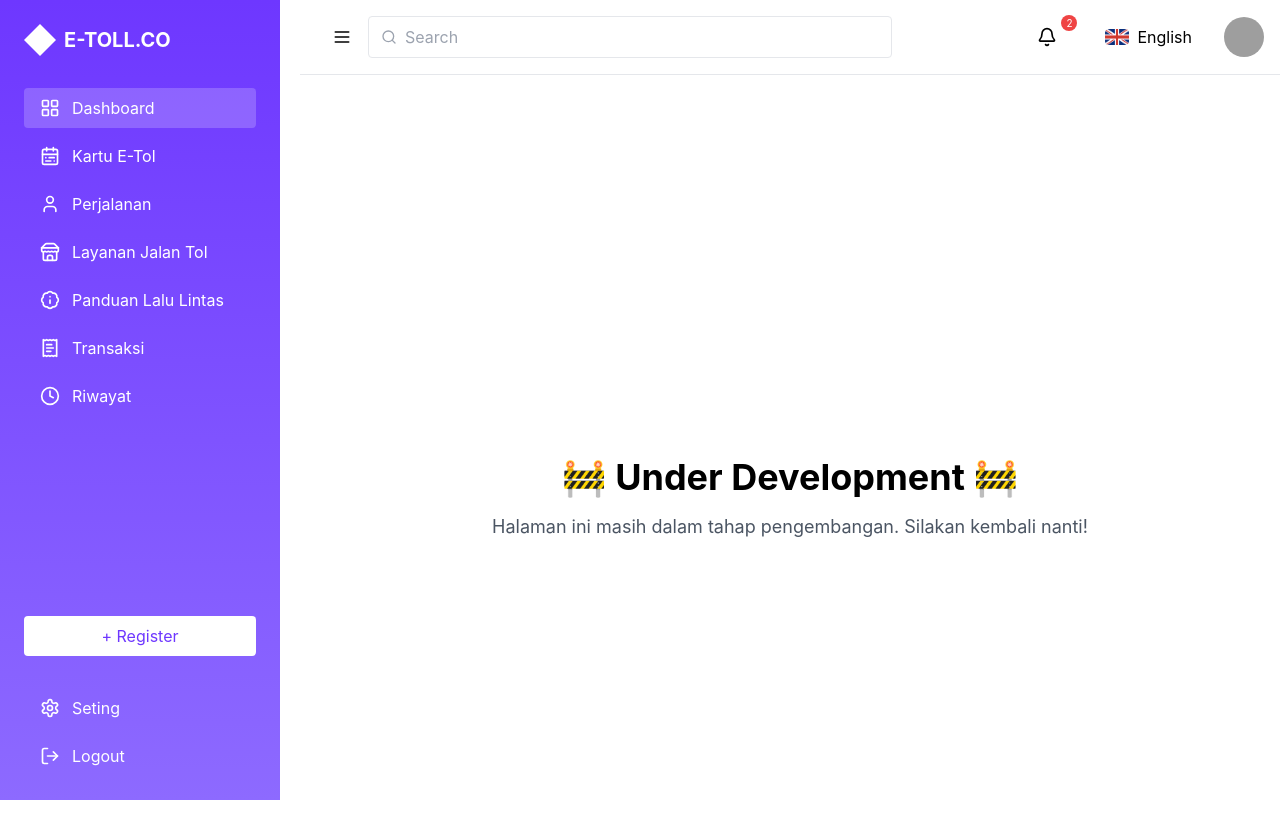
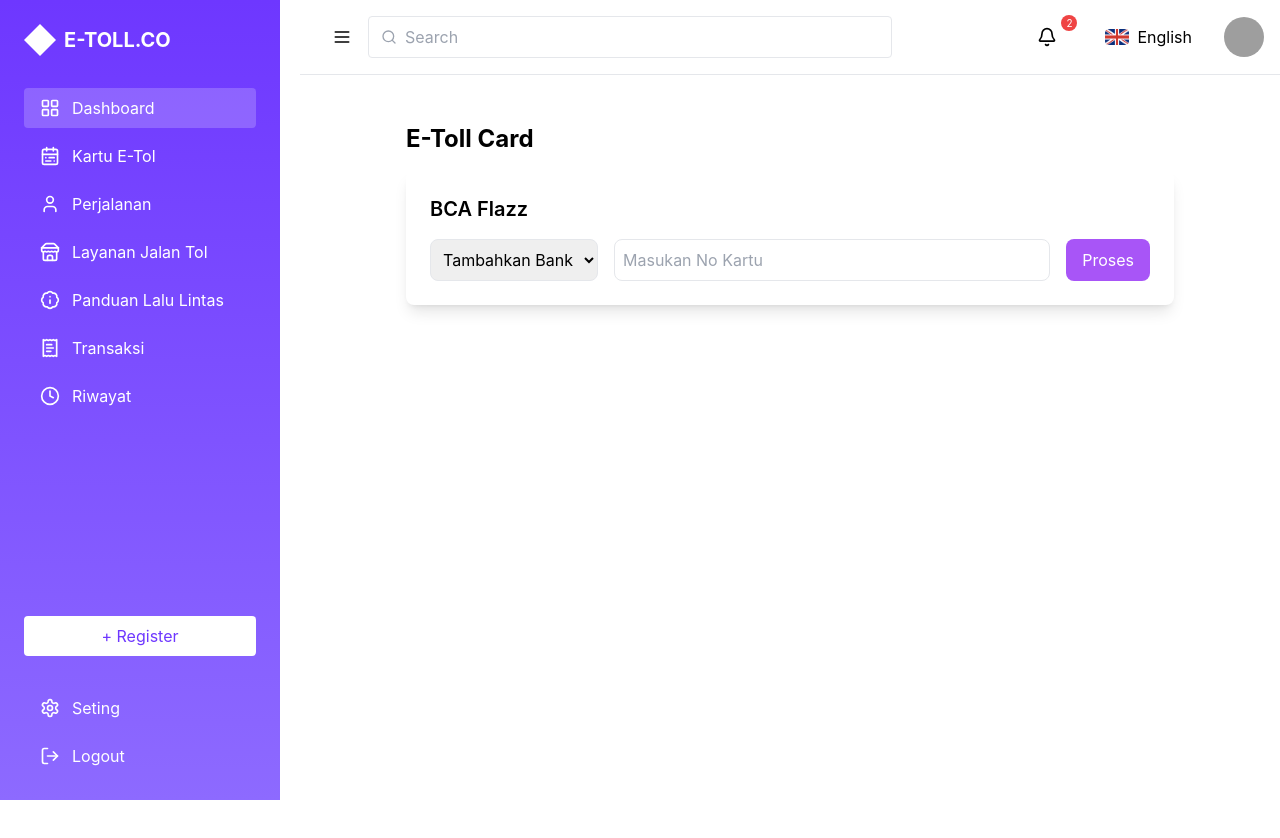
Before and after one commit to yoga220802/e-toll.co, a React (Create React App) app: page /toll-card in a window 1280 px wide. Shown: the top 838 px of the page. After the commit the page ends 800 px from the top, so only its background shows below. Built offline with nearby package versions, Linux system fonts and the light colour scheme; grey boxes are pictures that could not be loaded.

Commit message:
feat: implement E-Toll Card page with bank selection and card number input functionality

```diff
--- a/src/pages/tollCard.jsx
+++ b/src/pages/tollCard.jsx
@@ -1,11 +1,75 @@
-import React from 'react';
-import { MainLayout } from '../components/layouts/MainLayout';
-import UnderDevelopment from './underDevelopment';
+import React, {useState} from "react";
+import { MainLayout } from "../components/layouts/MainLayout";
+// import UnderDevelopment from './underDevelopment';
 
 export default function TollCardPage({ isSidebarVisible, toggleSidebar }) {
-  return (
-    <MainLayout isSidebarVisible={isSidebarVisible} toggleSidebar={toggleSidebar}>
-      <UnderDevelopment />
-    </MainLayout>
-  );
+	const [bank, setBank] = useState("");
+	const [cardNumber, setCardNumber] = useState("");
+	const [showPopup, setShowPopup] = useState(false);
+
+	const handleSubmit = (e) => {
+		e.preventDefault();
+		if (bank && cardNumber) {
+			setShowPopup(true);
+		}
+	};
+
+	const handleClosePopup = () => {
+		setShowPopup(false);
+		setBank("");
+		setCardNumber("");
+	};
+	return (
+		<MainLayout isSidebarVisible={isSidebarVisible} toggleSidebar={toggleSidebar}>
+			<div className='p-6 flex justify-center'>
+				<div className='w-full max-w-3xl'>
+					<h1 className='text-2xl font-bold mb-4'>E-Toll Card</h1>
+
+					<div className='bg-white shadow-lg p-6 rounded-lg'>
+						<h2 className='text-xl font-semibold mb-4'>BCA Flazz</h2>
+						<form onSubmit={handleSubmit} className='flex gap-4'>
+							{/* Dropdown Pilihan Bank */}
+							<select
+								value={bank}
+								onChange={(e) => setBank(e.target.value)}
+								className='border p-2 rounded-lg'>
+								<option value=''>Tambahkan Bank</option>
+								<option value='BRI'>BRI</option>
+								<option value='BNI'>BNI</option>
+								<option value='BCA'>BCA</option>
+								<option value='MANDIRI'>MANDIRI</option>
+							</select>
+
+							{/* Input Nomor Kartu */}
+							<input
+								type='text'
+								placeholder='Masukan No Kartu'
+								value={cardNumber}
+								onChange={(e) => setCardNumber(e.target.value)}
+								className='border p-2 rounded-lg flex-1'
+							/>
+
+							{/* Tombol Proses */}
+							<button
+								type='submit'
+								className='bg-purple-500 text-white px-4 py-2 rounded-lg'>
+								Proses
+							</button>
+						</form>
+					</div>
+				</div>
+			</div>
+
+			{/* Popup Sukses */}
+			{showPopup && (
+				<div className='fixed inset-0 flex items-center justify-center bg-black bg-opacity-50'>
+					<div className='bg-white p-6 rounded-lg shadow-lg text-center'>
+						<div onClick={handleClosePopup} className='text-green-500 text-6xl cursor-pointer'>
+							&#10003;
+						</div>
+					</div>
+				</div>
+			)}
+		</MainLayout>
+	);
 }
```
